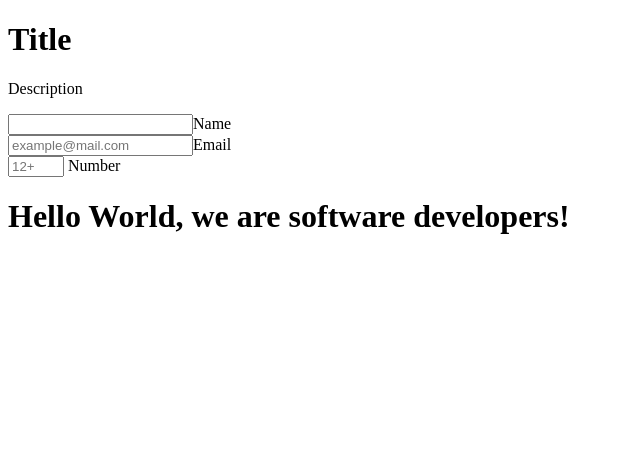
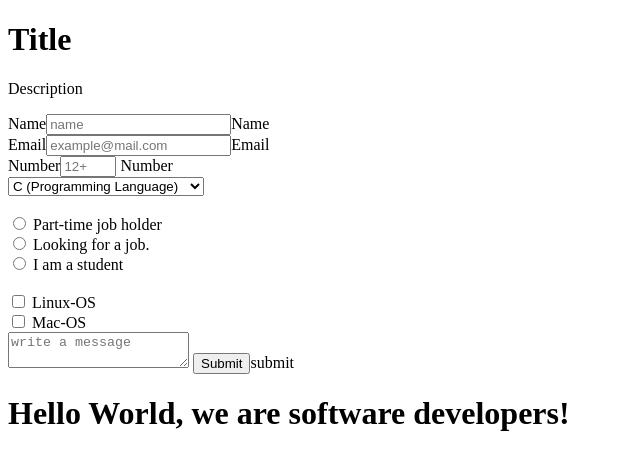
Before and after one commit to sonyco-4u/Anthony-Beshoy-Microverse, a plain HTML site: page index.html in a window 1280 px wide. Shown: the whole page, without its empty margins (0-640 px from the left). Drawn offline with Linux system fonts and the light colour scheme.

Commit message:
complete survey form

```diff
--- a/index.html
+++ b/index.html
@@ -12,9 +12,34 @@
     <h1 id="title"> Title </h1>
     <p id="description"> Description </p>
     <form id="survey-form" >
-      <input id="name"  type="name" name="name"  required>Name <br>
-      <input id="email" type="email" name="email" class="form" required placeholder="example@mail.com">Email<br>
-      <input id="number" type="number" name="number" class="form" min="5" max="99" placeholder="12+"> Number <br>
+      <label for="name" id="name-label">Name</label><input id="name"  type="name" name="name"  required placeholder="name">Name <br>
+      <label for="email" id="email-label">Email</label><input id="email" type="email" name="email" class="form" required placeholder="example@mail.com">Email<br>
+      <label for="number" id="number-label">Number</label><input id="number" type="number" name="number" class="form" min="5" max="99" placeholder="12+"> Number <br>
+      <select id="dropdown" name="code-lang" class="form">
+        <option value="C">C (Programming Language)</option>
+        <option value="Python">Python</option>
+        <option value="C#">C#</option>
+        <option value="php">PHP</option>
+        <option value="Js">Java Script</option>
+        <option value="Go">Go (Programming Language)</option>
+        <option value="ruby">Ruby on rails</option>
+        <option value="C++">C++</option>
+        <option value="Java">Java</option>
+    </select>
+    <div id="button111-area">
+      <br>
+     <input type="radio" name="gender" value="freelancer"> Part-time job holder<br>
+     <input type="radio" name="gender" value="applier"> Looking for a job.<br>
+     <input type="radio"  name="gender" value="unemployed"> I am a student
+   </div>
+   <div id="button222-area"><br>
+
+    <input type="checkbox" name="os222" value="linux"> Linux-OS<br>
+    <input type="checkbox" name="0s3333" value="mac">  Mac-OS<br>
+  </div>
+  <textarea name="user
+  -message" id="message" placeholder="write a message"></textarea>
+  <input id="submit" type="submit">submit
     </form>
 
     <script  src="js/index.js"></script>
```
